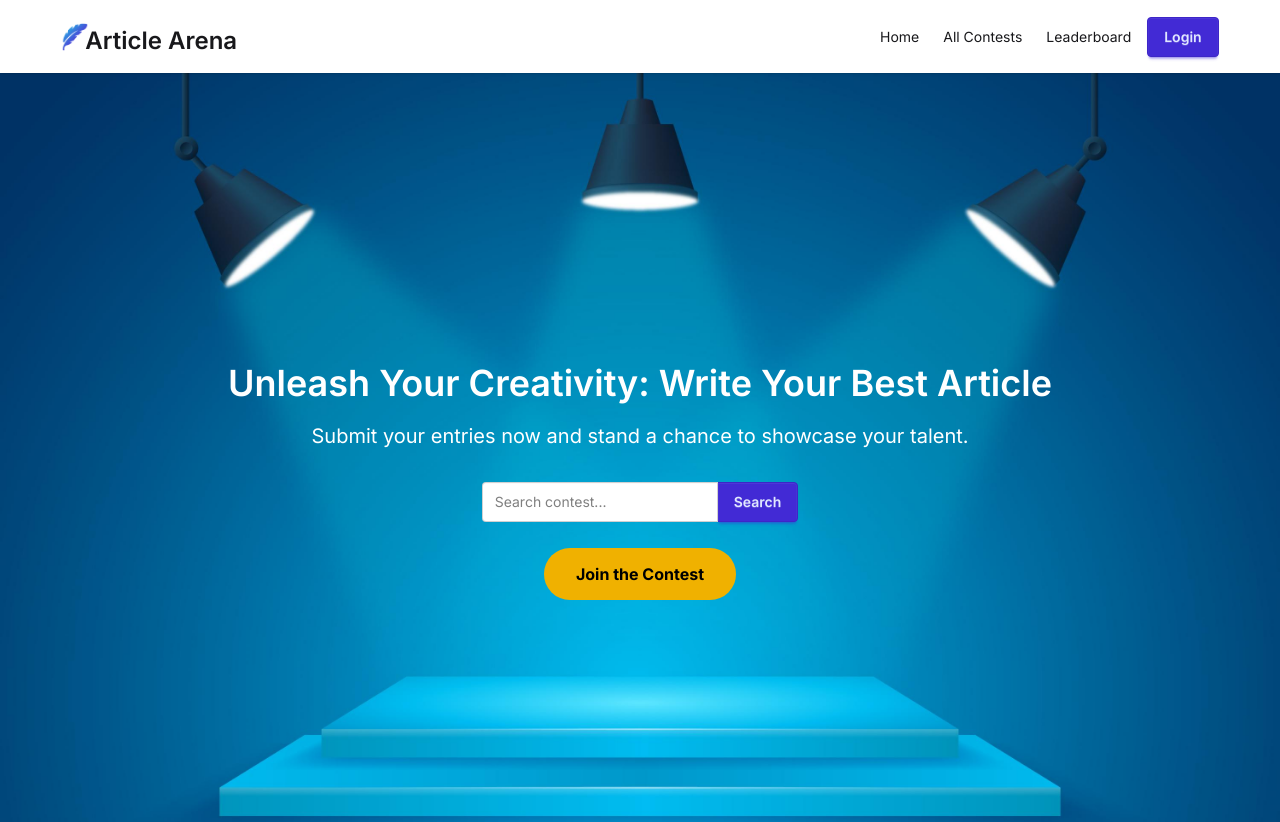
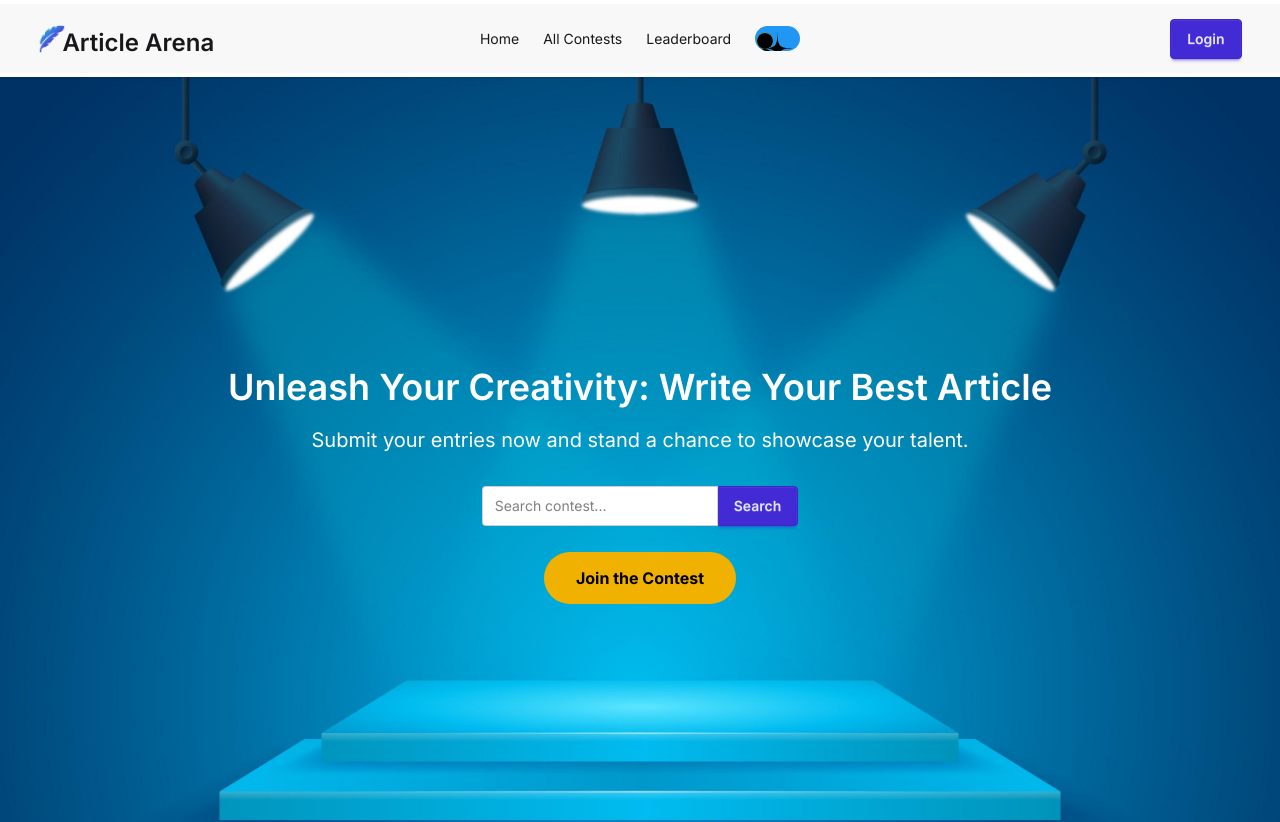
Before and after one commit to SubrotoKumar7/article-arena-client, a React (Vite) app: page / in a window 1280 px wide. Shown: the top 822 px of the page. Built offline with nearby package versions, Linux system fonts and the light colour scheme; no server answers.

Commit message:
theme toggle switch added

```diff
--- a/src/components/FAQ/FAQ.jsx
+++ b/src/components/FAQ/FAQ.jsx
@@ -41,7 +41,7 @@ const FAQ = () => {
                         faqs.map((faq, index) =>
                         <div key={index} className="collapse collapse-plus bg-base-100 my-2 border border-base-300 duration-500">
                             <input type="radio" name="my-accordion-3" />
-                            <div className="collapse-title font-semibold bg-blue-100">{faq.question}</div>
+                            <div className="collapse-title font-semibold bg-primary text-white">{faq.question}</div>
                             <div className="collapse-content text-sm">{faq.answer}</div>
                         </div>
                         )
--- a/src/components/Navbar/Navbar.jsx
+++ b/src/components/Navbar/Navbar.jsx
@@ -1,9 +1,9 @@
 import React from 'react';
 import { Link, NavLink } from 'react-router';
 import Logo from '../Shared/Logo/Logo';
-import Container from '../Shared/Container/Container';
 import useAuth from '../../hooks/useAuth';
 import toast from 'react-hot-toast';
+import Switch from '../Switch/Switch';
 
 const Navbar = () => {
     const {user, logoutUser} = useAuth();
@@ -19,6 +19,9 @@ const Navbar = () => {
                 <li><NavLink to={'/dashboard'}>Dashboard</NavLink></li>
             </>
         }
+        <li className='hover:bg-transparent'>
+            <Switch></Switch>
+        </li>
     </>
 
     const handleLogout = () => {
@@ -32,9 +35,8 @@ const Navbar = () => {
     }
 
     return (
-        <div className=" bg-white sticky z-50 top-0 shadow-sm">
-            <Container>
-                <div className="navbar my-1">
+        <div className="sticky z-50 top-0 shadow-sm">
+                <div className="bg-base-200 navbar my-1 px-[3%]">
                     <div className="navbar-start">
                         <div className="dropdown">
                             <div tabIndex={0} role="button" className="btn btn-ghost lg:hidden">
@@ -50,12 +52,14 @@ const Navbar = () => {
                             <Logo></Logo>
                         </div>
                     </div>
-                    <div className="navbar-end">
+                    <div className="navbar-center hidden lg:flex">
                         <div className="hidden lg:flex">
-                            <ul className="menu menu-horizontal px-1">
+                            <ul className="menu menu-horizontal items-center px-1">
                             {links}
                             </ul>
                         </div>
+                    </div>
+                    <div className="navbar-end">
                         {
                             user ?
                             <div className="dropdown dropdown-end p-2">
@@ -79,7 +83,6 @@ const Navbar = () => {
                         }
                     </div>
                 </div>
-            </Container>
         </div>
     );
 };
--- /dev/null
+++ b/src/components/Switch/Switch.jsx
@@ -0,0 +1,131 @@
+import React, { useState, useEffect } from "react";
+import styled from "styled-components";
+
+const Switch = () => {
+    const [theme, setTheme] = useState(localStorage.getItem("theme") || "light");
+
+    useEffect(() => {
+        const html = document.querySelector("html");
+        html.setAttribute("data-theme", theme);
+        localStorage.setItem("theme", theme);
+    }, [theme]);
+
+    const handleTheme = (checked) => {
+        setTheme(checked ? "dark" : "light");
+    };
+
+    return (
+        <StyledWrapper>
+        <label className="switch">
+            <input
+            id="input"
+            type="checkbox"
+            checked={theme === "dark"}
+            onChange={(e) => handleTheme(e.target.checked)}
+            />
+            <div className="slider round">
+            <div className="sun-moon">
+                <svg id="moon-dot-1" className="moon-dot" viewBox="0 0 100 100">
+                <circle cx={50} cy={50} r={50} />
+                </svg>
+                <svg id="moon-dot-2" className="moon-dot" viewBox="0 0 100 100">
+                <circle cx={50} cy={50} r={50} />
+                </svg>
+                <svg id="moon-dot-3" className="moon-dot" viewBox="0 0 100 100">
+                <circle cx={50} cy={50} r={50} />
+                </svg>
+                <svg id="light-ray-1" className="light-ray" viewBox="0 0 100 100">
+                <circle cx={50} cy={50} r={50} />
+                </svg>
+                <svg id="light-ray-2" className="light-ray" viewBox="0 0 100 100">
+                <circle cx={50} cy={50} r={50} />
+                </svg>
+                <svg id="light-ray-3" className="light-ray" viewBox="0 0 100 100">
+                <circle cx={50} cy={50} r={50} />
+                </svg>
+                <svg id="cloud-1" className="cloud-dark" viewBox="0 0 100 100">
+                <circle cx={50} cy={50} r={50} />
+                </svg>
+                <svg id="cloud-2" className="cloud-dark" viewBox="0 0 100 100">
+                <circle cx={50} cy={50} r={50} />
+                </svg>
+                <svg id="cloud-3" className="cloud-dark" viewBox="0 0 100 100">
+                <circle cx={50} cy={50} r={50} />
+                </svg>
+                <svg id="cloud-4" className="cloud-light" viewBox="0 0 100 100">
+                <circle cx={50} cy={50} r={50} />
+                </svg>
+                <svg id="cloud-5" className="cloud-light" viewBox="0 0 100 100">
+                <circle cx={50} cy={50} r={50} />
+                </svg>
+                <svg id="cloud-6" className="cloud-light" viewBox="0 0 100 100">
+                <circle cx={50} cy={50} r={50} />
+                </svg>
+            </div>
+            <div className="stars">
+                <svg id="star-1" className="star" viewBox="0 0 20 20">
+                <path d="M 0 10 C 10 10,10 10 ,0 10 C 10 10 , 10 10 , 10 20 C 10 10 , 10 10 , 20 10 C 10 10 , 10 10 , 10 0 C 10 10,10 10 ,0 10 Z" />
+                </svg>
+                <svg id="star-2" className="star" viewBox="0 0 20 20">
+                <path d="M 0 10 C 10 10,10 10 ,0 10 C 10 10 , 10 10 , 10 20 C 10 10 , 10 10 , 20 10 C 10 10 , 10 10 , 10 0 C 10 10,10 10 ,0 10 Z" />
+                </svg>
+                <svg id="star-3" className="star" viewBox="0 0 20 20">
+                <path d="M 0 10 C 10 10,10 10 ,0 10 C 10 10 , 10 10 , 10 20 C 10 10 , 10 10 , 20 10 C 10 10 , 10 10 , 10 0 C 10 10,10 10 ,0 10 Z" />
+                </svg>
+                <svg id="star-4" className="star" viewBox="0 0 20 20">
+                <path d="M 0 10 C 10 10,10 10 ,0 10 C 10 10 , 10 10 , 10 20 C 10 10 , 10 10 , 20 10 C 10 10 , 10 10 , 10 0 C 10 10,10 10 ,0 10 Z" />
+                </svg>
+            </div>
+            </div>
+        </label>
+        </StyledWrapper>
+    );
+    };
+
+    const StyledWrapper = styled.div`
+    .switch {
+        position: relative;
+        display: inline-block;
+        width: 45px;
+        height: 25px;
+    }
+    .switch #input {
+        opacity: 0;
+        width: 0;
+        height: 0;
+    }
+    .slider {
+        position: absolute;
+        cursor: pointer;
+        top: 0;
+        left: 0;
+        right: 0;
+        bottom: 0;
+        background-color: #2196f3;
+        transition: 0.4s;
+        z-index: 0;
+        overflow: hidden;
+    }
+    #input:checked + .slider {
+        background-color: yellow;
+    }
+    .slider.round {
+        border-radius: 34px;
+    }
+    .sun-moon {
+        position: absolute;
+        height: 16px;
+        width: 16px;
+        left: 2px;
+        bottom: 2px;
+        background-color: yellow;
+        transition: 0.4s;
+        border-radius: 50%;
+    }
+    #input:checked + .slider .sun-moon {
+        transform: translateX(30px);
+        background-color: white;
+    }
+`;
+
+export default Switch;
--- a/src/index.css
+++ b/src/index.css
@@ -1,7 +1,11 @@
 @import url('https://fonts.googleapis.com/css2?family=Inter:ital,opsz,wght@0,14..32,100..900;1,14..32,100..900&display=swap');
 
 @import "tailwindcss";
-@plugin "daisyui";
+@plugin "daisyui" {
+  themes: light --default, dark --prefersdark;
+}
+@custom-variant dark (&:where([data-theme=dark], [data-theme=dark] *));
+
 
 *{
   font-family: "Inter", sans-serif;
```
